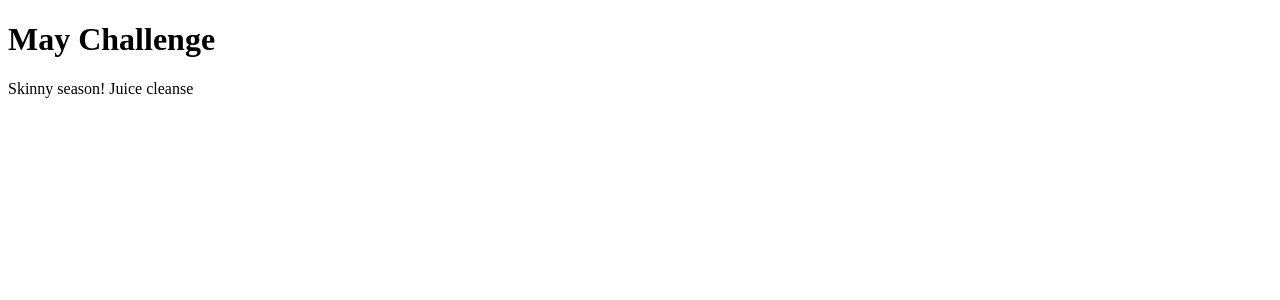
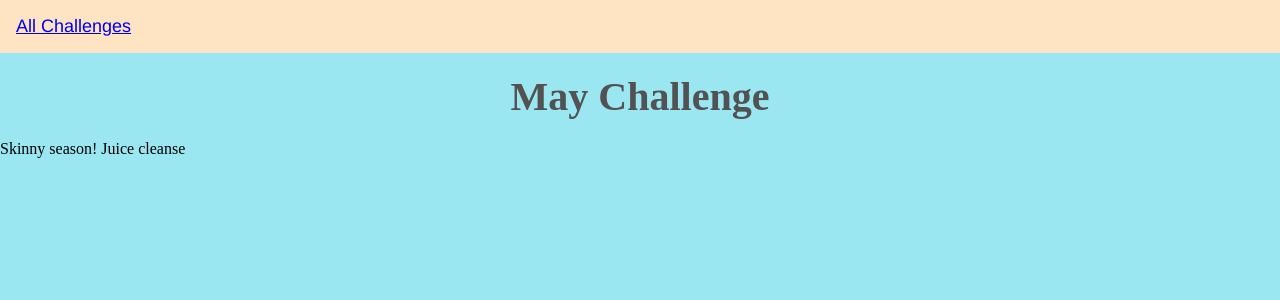
Before and after one commit to HodanB/DjangoAndPython, a Django app: page /challenges/may in a window 1280 px wide. Shown: the top 300 px of the page. Run offline with Django 5.2, Linux system fonts and the light colour scheme.

Commit message:
Added static styling

```diff
--- /dev/null
+++ b/challenges/static/challenges/styles.css
@@ -0,0 +1,45 @@
+body {
+    list-style: none;
+    background-color: rgb(154, 231, 241);
+    margin: 0%;
+    padding: 0%;
+    color: rgb(0, 0, 0);
+}
+
+h1 {
+    color: rgb(82, 82, 82);
+    font-size: 2.5rem;
+    margin: 20px;
+    text-align: center;
+}
+
+header {
+    background-color: bisque;
+    padding: 1rem;
+    text-align: left;
+    font-size: large;
+    font-family: 'Franklin Gothic Medium', 'Arial Narrow', Arial, sans-serif;
+
+}
+
+ul {
+  list-style: none;
+  padding: 0;
+  margin: 20px auto;
+  max-width: 600px;
+}
+
+li a {
+  display: block;
+  padding: 0.75rem;
+  background: white;
+  margin-bottom: 10px;
+  border-radius: 6px;
+  box-shadow: 0 1px 3px black;
+  color: rgb(122, 209, 250);
+  text-decoration: none;
+}
+
+li a:hover {
+  background-color: rgb(253, 229, 229);
+}
--- a/challenges/templates/challenges/challenges.html
+++ b/challenges/templates/challenges/challenges.html
@@ -1,15 +1,17 @@
 {% extends "base.html" %}
 
 
-    {% block page_title %}
-    <title>Monthly Challenge - {{month}}</title>
+{% block page_title %}
+    Monthly Challenge - {{month|title}}
     {% endblock %}
 
-    {% block content %}
+{% block content %}
+    {% include "challenges/includes/header.html" %}
+
     <h1> {{month|title}} Challenge</h1>
     {% if text is None %}
      <h2>"No Challenge this month, tis the season to endulge!"</h2>
     {% else %}
      <p>{{text}}</p>
     {% endif %}
-    {% endblock %}
+{% endblock %}
--- /dev/null
+++ b/challenges/templates/challenges/includes/header.html
@@ -0,0 +1,5 @@
+    <header>
+        <nav>
+            <a href="{% url "home" %}">All Challenges</a>
+        </nav>
+    </header>
--- a/challenges/urls.py
+++ b/challenges/urls.py
@@ -2,7 +2,7 @@ from django.urls import path
 from challenges import views
 
 urlpatterns = [
-    path('', views.home),
+    path('', views.home, name="home"),
     path("<int:month>", views.monthly_challenges_by_number),
     path("<str:month>", views.monthly_challenge, name="monthly-challenge"),
 ]
--- a/challenges/views.py
+++ b/challenges/views.py
@@ -1,5 +1,5 @@
 from django.shortcuts import render
-from django.http import HttpResponse, HttpResponseNotFound, HttpResponseRedirect
+from django.http import Http404, HttpResponse, HttpResponseNotFound, HttpResponseRedirect
 from django.urls import reverse
 from django.template.loader import render_to_string
 
@@ -51,5 +51,8 @@ def monthly_challenge(request, month):
                       "text": challenge_text,
                       "month": month
                       })
-    except KeyError:
-        return HttpResponseNotFound("This month is not supported")
+    except:
+        raise Http404()
+        #to use my 404.html template:
+        #response_data = render_to_string("404.html")
+        #return HttpResponseNotFound(response_data)
--- a/monthly_challenges/settings.py
+++ b/monthly_challenges/settings.py
@@ -121,6 +121,10 @@ USE_TZ = True
 
 STATIC_URL = 'static/'
 
+STATICFILES_DIRS = [
+    BASE_DIR / "static"
+]
+
 # Default primary key field type
 # https://docs.djangoproject.com/en/5.2/ref/settings/#default-auto-field
 
--- a/templates/base.html
+++ b/templates/base.html
@@ -1,9 +1,15 @@
+{% load static %}
+
 <!DOCTYPE html>
 <html lang="en">
 <head>
     <meta charset="UTF-8">
     <meta name="viewport" content="width=device-width, initial-scale=1.0">
     <title>{% block page_title %} Monthly Challenges {% endblock  %}</title>
+    {% block css_files %}
+    <link rel="stylesheet" href="{% static 'challenges/styles.css' %}">
+    {%endblock%}
+
 </head>
 <body>
    {% block content %} {% endblock %}
```
Also changed, not shown: challenges/templates/challenges/homepage.html (+5 -4 lines), templates/404.html (added, +10 -0 lines).
